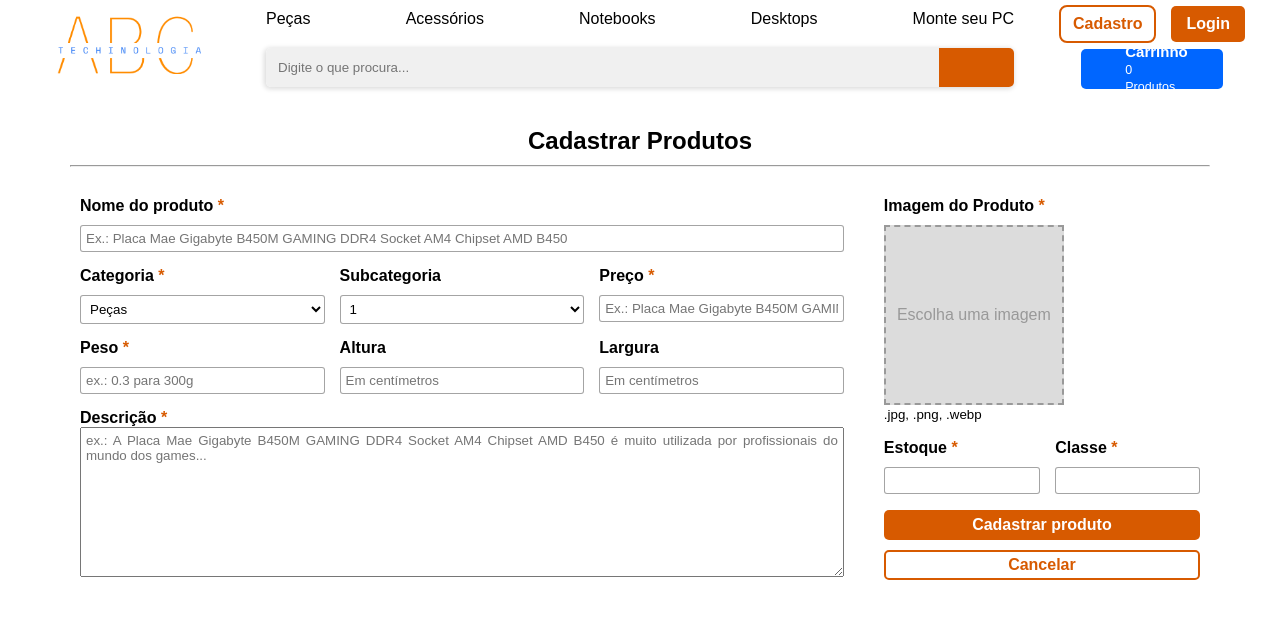
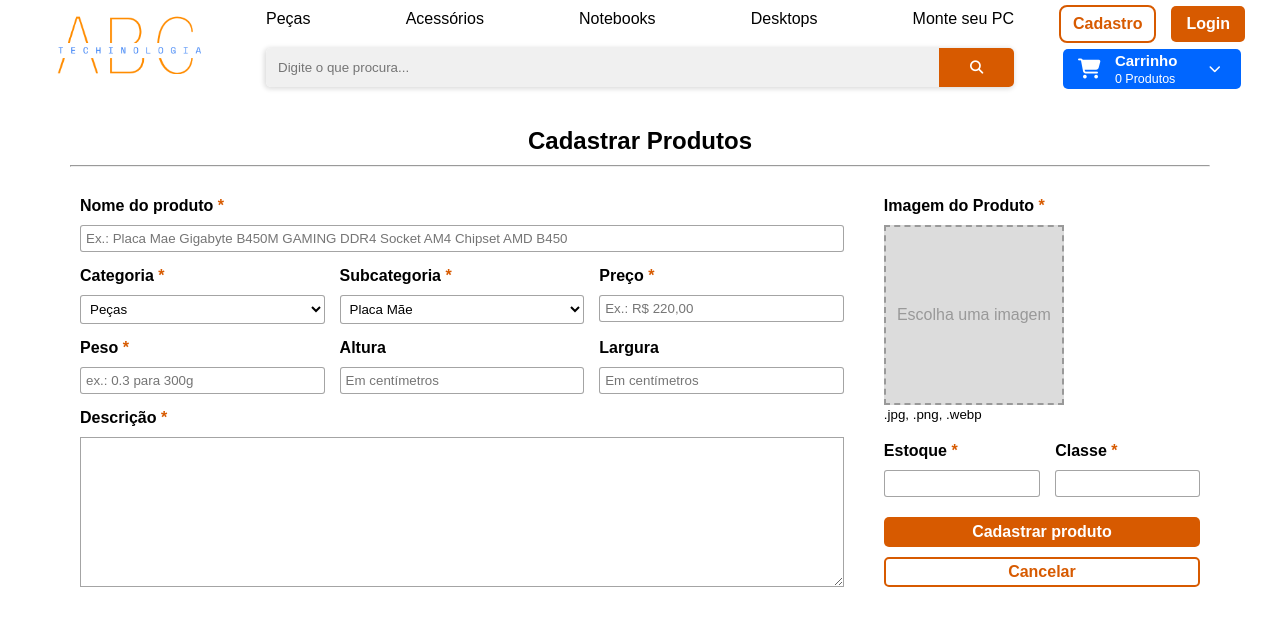
Before and after one commit to babi-barbato/TechAbc, a PHP site: page /pages/cadastro_produtos.html in a window 1280 px wide. Shown: the top 626 px of the page. Run offline with PHP 8.4, Linux system fonts and the light colour scheme.

Commit message:
Andamento da Página de Cadastro de Produtos

```diff
--- a/assets/css/cadastro-produtos.css
+++ b/assets/css/cadastro-produtos.css
@@ -54,6 +58,8 @@ span[required] {
     min-height: 150px;
     padding: 5px;
     text-align: justify;
+    border: 1px solid rgba(0, 0, 0, 0.358);
+    margin-top: 10px;
 }
 .container .form-container form .left .item label,
 .container .form-container form .right .item label {
--- a/assets/js/imagePreview.js
+++ b/assets/js/imagePreview.js
@@ -15,6 +15,7 @@ inputFile.addEventListener('change', function(e) {
 
             const img = document.createElement('img');
             img.src = readerTarget.result;
+            console.log(readerTarget.result);
             img.classList.add('pictureImg');
 
             pictureImage.innerHTML = '';
--- a/pages/cadastro_produtos.html
+++ b/pages/cadastro_produtos.html
@@ -4,8 +4,9 @@
     <meta charset="UTF-8">
     <meta http-equiv="X-UA-Compatible" content="IE=edge">
     <meta name="viewport" content="width=device-width, initial-scale=1.0">
+    <link rel="stylesheet" href="https://cdnjs.cloudflare.com/ajax/libs/font-awesome/6.4.0/css/all.min.css" integrity="sha512-iecdLmaskl7CVkqkXNQ/ZH/XLlvWZOJyj7Yy7tcenmpD1ypASozpmT/E0iPtmFIB46ZmdtAc9eNBvH0H/ZpiBw==" crossorigin="anonymous" referrerpolicy="no-referrer" />
     <link rel="stylesheet" href="../assets/css/cadastro-produtos.css">
-    <link rel="stylesheet" href="../assets/css/menu-style.css">
+    <link rel="stylesheet" href="../assets/css/menu_style.css">
     <link rel="stylesheet" href="../assets/css/footer-style.css">
     <link rel="stylesheet" href="../assets/css/style-global.css">
     <title>Cadastro de Produtos</title>
@@ -23,45 +24,65 @@
                 <div class="left grid">
                     <div class="item">
                         <label required for="nomeProduto">Nome do produto <span required>*</span></label>
-                        <input required type="text" name="produtoNome" id="produtoNome" placeholder="Ex.: Placa Mae Gigabyte B450M GAMING DDR4 Socket AM4 Chipset AMD B450">
+                        <input title="Nome do produto" required type="text" name="produtoNome" id="produtoNome" placeholder="Ex.: Placa Mae Gigabyte B450M GAMING DDR4 Socket AM4 Chipset AMD B450">
                     </div>
                     <div class="item">
-                        <label required for="nomeProduto">Categoria <span required>*</span></label>
-                        <select name="categorias" id="categorias">
-                            <option value="">Peças</option>
-                            <option value="">Acessórios</option>
-                            <option value="">Notebooks</option>
-                            <option value="">Desktops</option>
+                        <label required for="categorias">Categoria <span required>*</span></label>
+                        <select name="categorias" id="categorias" title="Categorias">
+                            <option class="categorias_opt" value="">Peças</option>
+                            <option class="categorias_opt" value="">Acessórios</option>
+                            <option class="categorias_opt" value="">Notebooks</option>
+                            <option class="categorias_opt" value="">Desktops</option>
                         </select>
                     </div>
                     <div class="item">
-                        <label for="nomeProduto">Subcategoria</label>
-                        <select name="categorias" id="categorias">
-                            <option value="">1</option>
-                            <option value="">2</option>
-                            <option value="">3</option>
-                            <option value="">4</option>
+                        <label for="Subcategorias">Subcategoria <span required>*</span></label>
+                        <select class="subcategorias" required name="sub_pecas" id="sub_pecas" title="Subcategorias">
+                            <option value="">Placa Mãe</option>
+                            <option value="">Processador</option>
+                            <option value="">Memória RAM</option>
+                            <option value="">Placa de Vídeo</option>
+                            <option value="">Fonte de Energia</option>
+                            <option value="">Cooler</option>
+                            <option value="">Armazenamento</option>
+                            <option value="">Gabinete</option>
+                        </select>
+
+                        <select class="subcategorias" required name="sub_acessorios" id="sub_acessorios" title="Subcategorias">
+                            <option value="">Mouse Pad</option>
+                            <option value="">Monitore</option>
+                            <option value="">Teclado</option>
+                            <option value="">Mouse</option>
+                            <option value="">Fone</option>
+                        </select>
+
+                        <select class="subcategorias" required name="sub_notebook" id="sub_notebook" title="Subcategorias">
+                            <option value="">Notebook</option>
+                        </select>
+
+                        <select class="subcategorias" required name="sub_desktop" id="sub_desktop" title="Subcategorias">
+                            <option value="">Desktop</option>
                         </select>
                     </div>
                     <div class="item">
-                        <label required for="nomeProduto">Preço <span required>*</span></label>
-                        <input required type="text" name="produtoNome" id="produtoNome" placeholder="Ex.: Placa Mae Gigabyte B450M GAMING DDR4 Socket AM4 Chipset AMD B450" pattern="">
+                        <label required for="preco">Preço <span required>*</span></label>
+                        <input required type="text" name="preco" id="preco" placeholder="Ex.: R$ 220,00">
                     </div>
                     <div class="item">
-                        <label required for="nomeProduto">Peso <span required>*</span></label>
-                        <input required type="text" name="produtoNome" id="produtoNome" placeholder="ex.: 0.3 para 300g">
+                        <label required for="peso">Peso <span required>*</span></label>
+                        <input required type="text" name="peso" id="peso" placeholder="ex.: 0.3 para 300g">
                     </div>
                     <div class="item">
-                        <label for="nomeProduto">Altura</label>
-                        <input required type="text" name="produtoNome" id="produtoNome" placeholder="Em centímetros">
+                        <label for="altura">Altura</label>
+                        <input type="text" name="altura" id="altura" placeholder="Em centímetros">
                     </div>
                     <div class="item">
-                        <label for="nomeProduto">Largura</label>
-                        <input required type="text" name="produtoNome" id="produtoNome" placeholder="Em centímetros">
+                        <label for="largura">Largura</label>
+                        <input type="text" name="largura" id="largura" placeholder="Em centímetros">
                     </div>
                     <div class="item">
-                        <label required for="nomeProduto">Descrição <span required>*</span></label>
-                        <textarea name="descricao" id="descricao" placeholder="ex.: A Placa Mae Gigabyte B450M GAMING DDR4 Socket AM4 Chipset AMD B450 é muito utilizada por profissionais do mundo dos games...  "></textarea>
+                        <label required for="descricao">Descrição <span required>*</span></label>
+                        <textarea name="descricao" id="descricao"></textarea>
                     </div>
                 </div>
                 <div class="right grid">
@@ -71,7 +92,7 @@
                             <label class="pick-image" for="picture_input">
                                 <span class="picture_image"></span>
                             </label>
-                            <input style="display: none;" required type="file" name="produtoNome" id="picture_input" accept=".jpg, .jpeg, .png, .webp">
+                            <input style="display: none;" required type="file" name="fotoProduto" id="picture_input" accept=".jpg, .jpeg, .png, .webp">
                         </div>
                         <div class="image-info">
                             <small>.jpg, .png, .webp</small>
@@ -100,3 +121,12 @@
     <script src="../assets/js/imagePreview.js"></script>
 </body>
 </html>
+
+<script>
+    const categorias = document.querySelectorAll("option.categorias_opt");
+    let selectSubcategorias = document.querySelectorAll("select.subcategorias");
+
+    selectSubcategorias.addEventListener('select', function(e) {
+        alert('Aeee')
+    })
+</script>
```
Also changed, not shown: other parts of assets/css/cadastro-produtos.css (+44 -1 lines).
